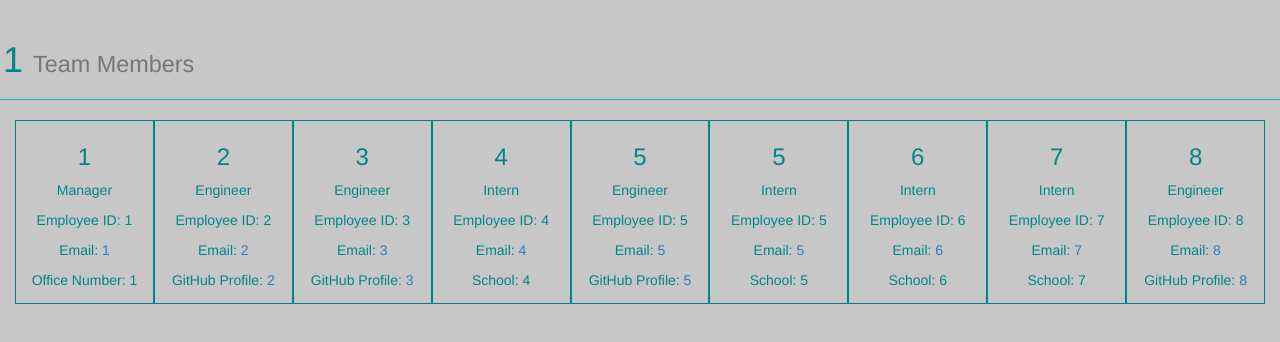
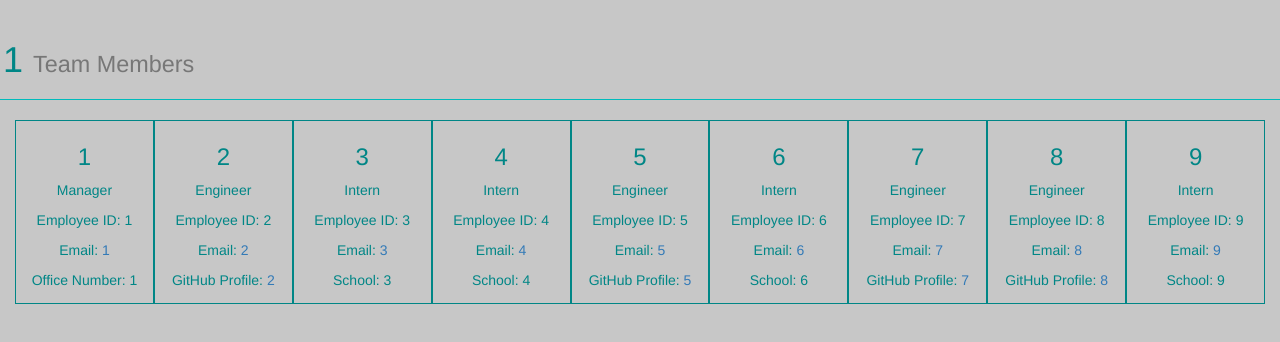
Before and after one commit to tmorse2222/Team-Info-Generator, a plain HTML site: page 1 Team.html in a window 1280 px wide. Drawn offline with nearby package versions, Linux system fonts and the light colour scheme.

Commit message:
Created module for Intern class

```diff
--- a/1 Team.html
+++ b/1 Team.html
@@ -28,10 +28,10 @@
         </section>
         <section class="text-center" style="flex: 1; border: 1px solid rgb(0, 134, 134); padding: 3px;">
             <h3>3</h3>
-            <p>Engineer</p>
+            <p>Intern</p>
             <p>Employee ID: 3</p>
             <p>Email: <a href = "mailto: 3">3</a></p>
-            <p>GitHub Profile: <a href = "https://github.com/3" target = "_blank">3</a></p>
+            <p>School: 3</p>
         </section>
         <section class="text-center" style="flex: 1; border: 1px solid rgb(0, 134, 134); padding: 3px;">
             <h3>4</h3>
@@ -48,13 +48,6 @@
             <p>GitHub Profile: <a href = "https://github.com/5" target = "_blank">5</a></p>
         </section>
         <section class="text-center" style="flex: 1; border: 1px solid rgb(0, 134, 134); padding: 3px;">
-            <h3>5</h3>
-            <p>Intern</p>
-            <p>Employee ID: 5</p>
-            <p>Email: <a href = "mailto: 5">5</a></p>
-            <p>School: 5</p>
-        </section>
-        <section class="text-center" style="flex: 1; border: 1px solid rgb(0, 134, 134); padding: 3px;">
             <h3>6</h3>
             <p>Intern</p>
             <p>Employee ID: 6</p>
@@ -63,10 +56,10 @@
         </section>
         <section class="text-center" style="flex: 1; border: 1px solid rgb(0, 134, 134); padding: 3px;">
             <h3>7</h3>
-            <p>Intern</p>
+            <p>Engineer</p>
             <p>Employee ID: 7</p>
             <p>Email: <a href = "mailto: 7">7</a></p>
-            <p>School: 7</p>
+            <p>GitHub Profile: <a href = "https://github.com/7" target = "_blank">7</a></p>
         </section>
         <section class="text-center" style="flex: 1; border: 1px solid rgb(0, 134, 134); padding: 3px;">
             <h3>8</h3>
@@ -75,6 +68,13 @@
             <p>Email: <a href = "mailto: 8">8</a></p>
             <p>GitHub Profile: <a href = "https://github.com/8" target = "_blank">8</a></p>
         </section>
+        <section class="text-center" style="flex: 1; border: 1px solid rgb(0, 134, 134); padding: 3px;">
+            <h3>9</h3>
+            <p>Intern</p>
+            <p>Employee ID: 9</p>
+            <p>Email: <a href = "mailto: 9">9</a></p>
+            <p>School: 9</p>
+        </section>
 </main>
     </body>
 </html>
```
Also changed, not shown: index.js (+3 -8 lines), lib/intern.js (added, +10 -0 lines).
